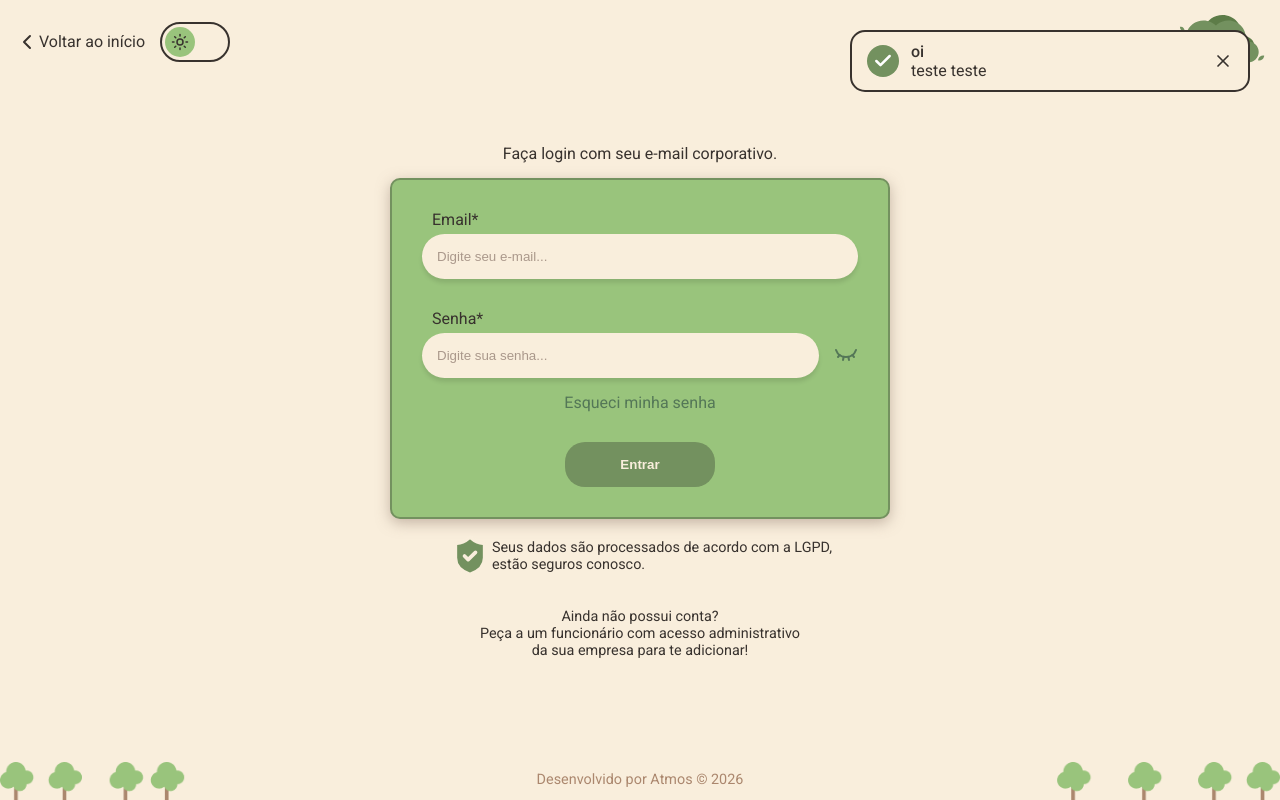
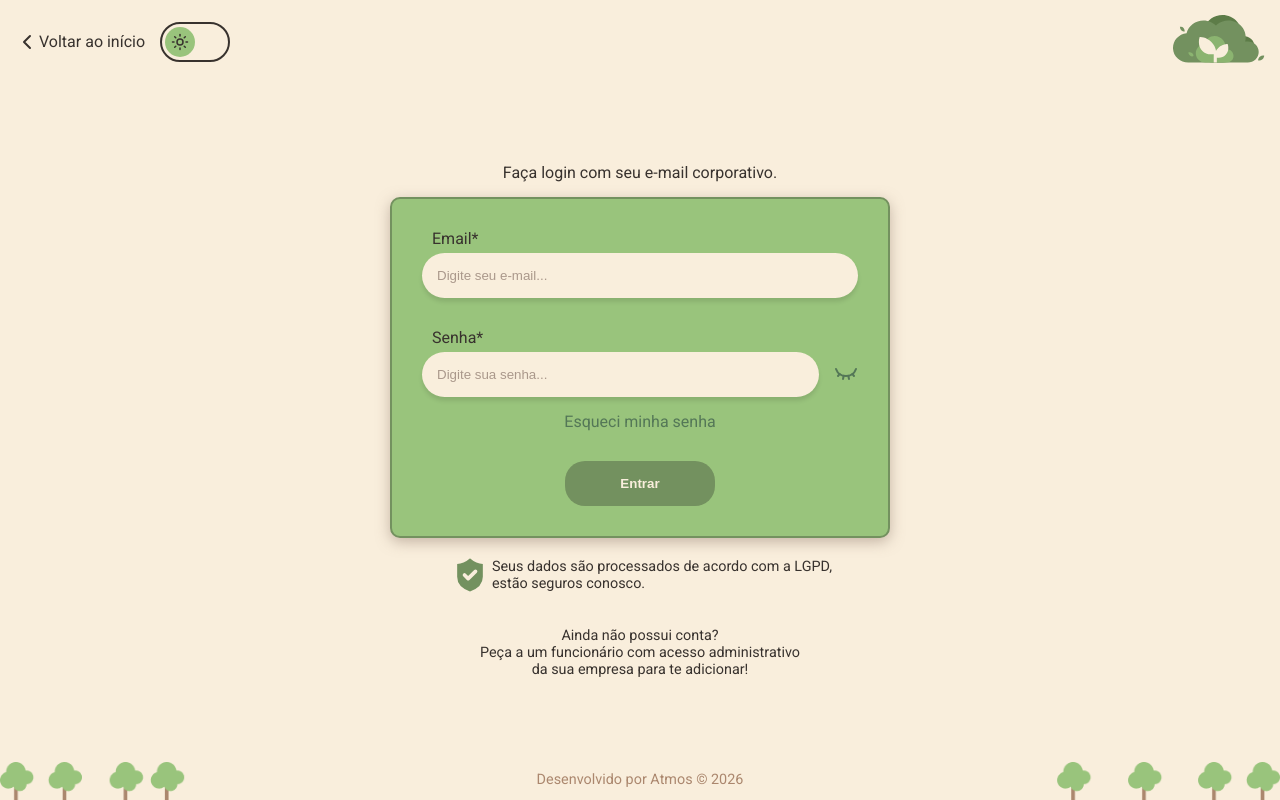
Before and after one commit to atmosabp/greener, a React (Vite) app in the folder frontend/: page /login in a window 1280 px wide. Built offline with nearby package versions, Linux system fonts and the light colour scheme.

Commit message:
feat(warning): inicializa aviso
Inicializa modal de avisos.

```diff
--- /dev/null
+++ b/frontend/src/components/warning/Warning.tsx
@@ -0,0 +1,9 @@
+import './Warning.css'
+
+export default function Warning(){
+    return (
+        <h1>
+            oi
+        </h1>
+    )
+}
--- a/frontend/src/pages/login/Login.tsx
+++ b/frontend/src/pages/login/Login.tsx
@@ -11,6 +11,7 @@ import { useEffect, useState } from "react";
 import ThemeToggle from "../../components/themeToggle/ThemeToggle";
 import Loading from "../../components/loading/Loading";
 import Toast from "../../components/toast/Toast";
+import Warning from "../../components/warning/Warning";
 
 export default function Login() {
   const [isMobile, setIsMobile] = useState<boolean>(
@@ -32,8 +33,9 @@ export default function Login() {
     <>
       {/*Lógica de isLoading aqui  */}
       {/* <Loading /> */}
-      {/* Lógica de success  */}
-      <Toast icon="success" title="oi" message="teste teste"/>
+      {/* Lógica de success ou error  */}
+      {/* <Toast icon="success" title="oi" message="teste teste"/> */}
+      <Warning/>
       <header>
         <div className="header-btns">
           <Link to="/" className="btn-back">
```
Also changed, not shown: frontend/src/components/warning/Warning.css (added).
